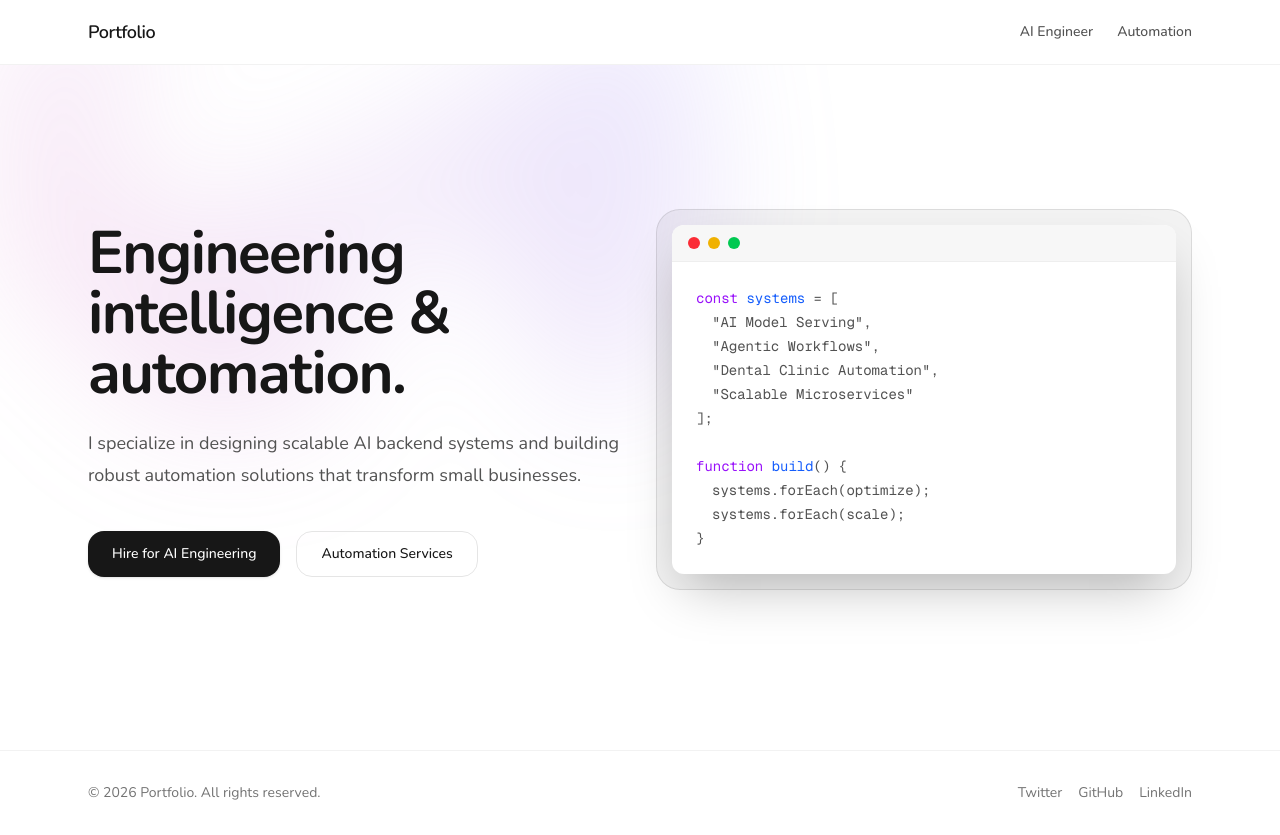
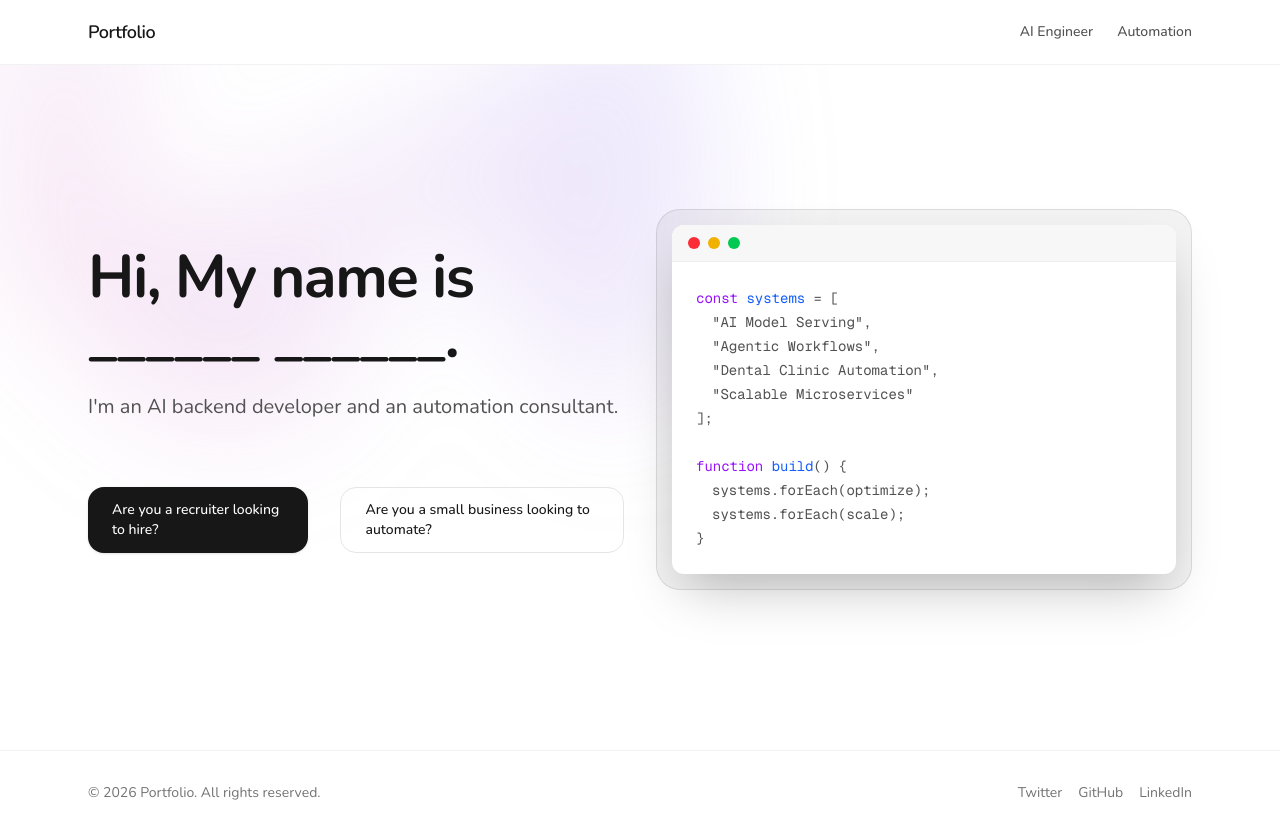
Before and after one commit to orchidcactus/ai_backend_portfolio, a Next.js app: page / in a window 1280 px wide. Built offline with nearby package versions, Linux system fonts and the light colour scheme.

Commit message:
changes on homepage

```diff
--- a/src/components/Hero.tsx
+++ b/src/components/Hero.tsx
@@ -14,17 +14,17 @@ export default function Hero() {
           {/* Left Column: Text */}
           <div className="max-w-2xl">
             <h1 className="text-4xl font-bold tracking-tight text-neutral-900 sm:text-6xl dark:text-white">
-              Engineering intelligence & automation.
+              Hi, My name is ______ ______.
             </h1>
-            <p className="mt-6 text-lg leading-8 text-neutral-600 dark:text-neutral-300">
-              I specialize in designing scalable AI backend systems and building robust automation solutions that transform small businesses.
+            <p className="mt-6 text-xl leading-8 text-neutral-600 dark:text-neutral-300">
+              I&apos;m an AI backend developer and an automation consultant.
             </p>
-            <div className="mt-10 flex flex-col sm:flex-row gap-4">
+            <div className="mt-16 flex flex-col sm:flex-row gap-8">
               <Button href="/ai-engineer" variant="primary" className="w-full sm:w-auto">
-                Hire for AI Engineering
+                Are you a recruiter looking to hire?
               </Button>
               <Button href="/automation" variant="outline" className="w-full sm:w-auto">
-                Automation Services
+                Are you a small business looking to automate?
               </Button>
             </div>
           </div>
```
